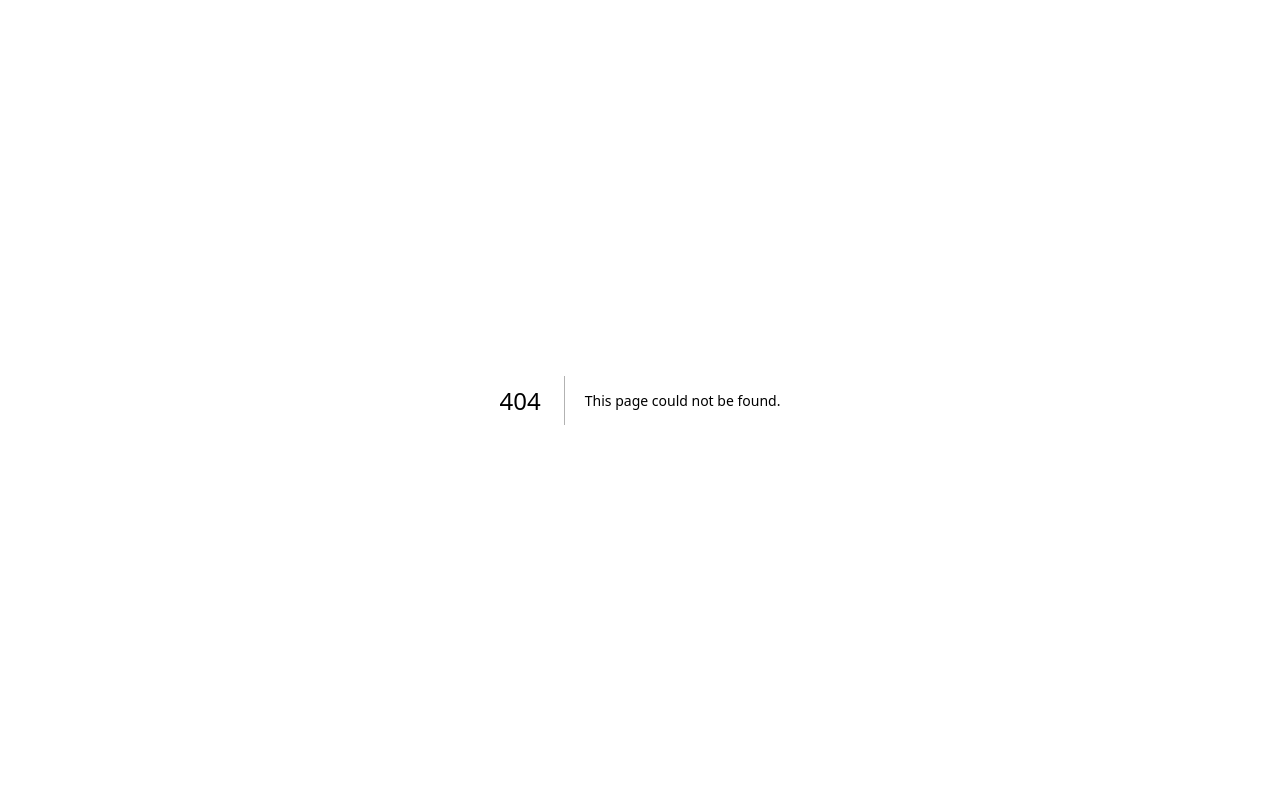
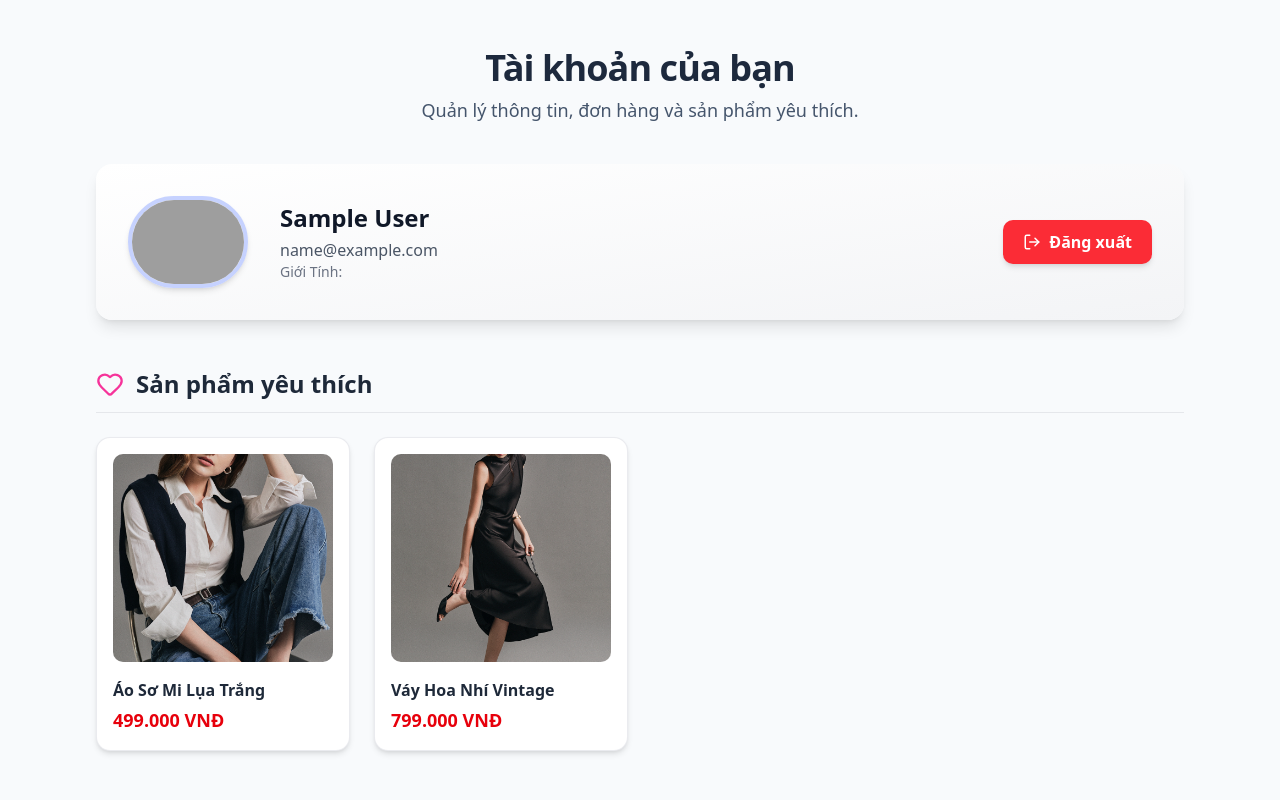
Before and after one commit to quynhdt04/do_an_CCNLTHD, a Next.js app: page /user-profile in a window 1280 px wide. Before the commit this address had no page. Shown: the top 800 px of the page. Built offline with nearby package versions, Linux system fonts and the light colour scheme; sample sign-in values are in the browser's storage; grey boxes are pictures that could not be loaded.

Commit message:
Tao route trang quan ly thong tin tai khoan

```diff
--- /dev/null
+++ b/app/user-profile/page.tsx
@@ -0,0 +1,9 @@
+import UserProfile from "../components/User/UserProfile";
+
+export default function UserProfilePage() {
+  return (
+    <div>
+      <UserProfile />
+    </div>
+  );
+}
```
